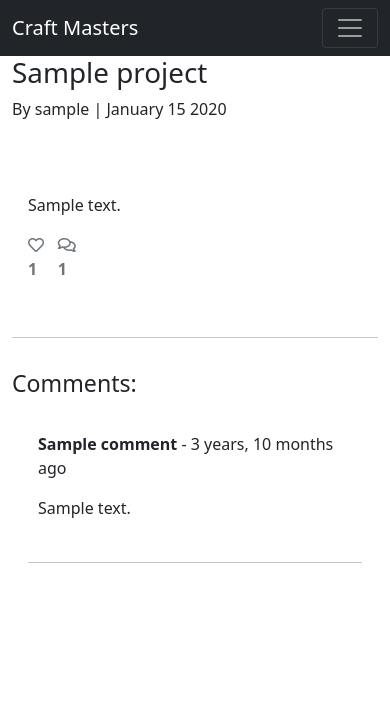
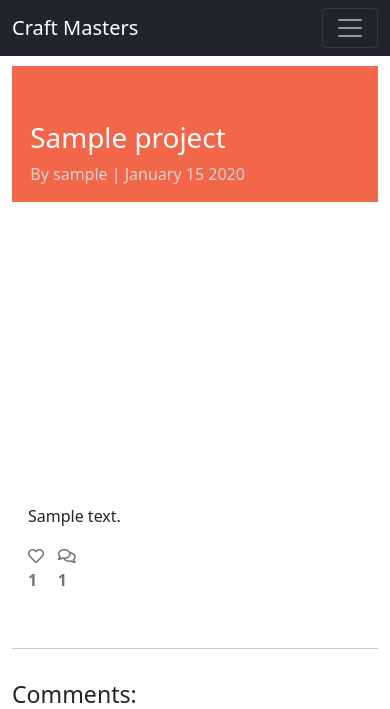
Before and after one commit to MarkD117/craftmasters, a Django app: a page that uses templates/base.html in a window 390 px wide. Shown: the top 709 px of the page. Run offline with Django 3.2, Linux system fonts and the light colour scheme; tables that the repository leaves empty hold one stand-in row (values such as "Sample post"); parts of the project's set-up code (start-up, migrations or seed data) failed here and were passed over.

Commit message:
Add css style for project detail page and update links

```diff
--- a/static/css/style.css
+++ b/static/css/style.css
@@ -171,17 +171,70 @@ ul.fa-ul{
     color: #d12600;
 }
 
+/* ----- project detail page ----- */
+
+.project-banner {
+    margin-top: 10px;
+    overflow: hidden;
+    position: relative;
+    display: inline-block;
+    height: 33vh;
+    width: 100%;
+}
+
+.project-banner-text {
+    background-color: #f26749;
+    color: white;
+    position: relative;
+}
+
+.project-banner-image {
+    position: relative;
+    overflow: hidden;
+}
+
+.project-banner-image:after {
+    content: "";
+    position: absolute;
+    top: 0;
+    right: 90%;
+    height: 100%;
+    width: 150%;
+    background: #f26749;
+    -webkit-transform: skew(15deg);
+    -moz-transform: skew(15deg);
+    transform: skew(15deg);
+    z-index: 100;
+}
+
+.post-title {
+    margin-top: 18%;
+    margin-left: 5%;
+}
+
+.post-subtitle {
+    margin-left: 5%;
+    color: lightgray;
+}
+
+
 /* ----- Media Queries ----- */
+
 @media (max-width: 1300px) {
     .project-image-container {
         height: 350px;
     }
 }
 
-@media (max-width: 1000px) {
+@media (max-width: 990px) {
     .project-image-container {
         height: 300px;
     }
+
+    .project-banner {
+        height: 200px;
+    }
+
 }
 
 @media (max-width: 900px) {
@@ -194,3 +247,30 @@ ul.fa-ul{
     }
 
 }
+
+@media (max-width: 767px) {
+    .project-image-container {
+        height: 300px;
+    }
+
+    .project-banner {
+        height: 500px;
+    }
+
+    .project-banner-image:after {
+        display: none;
+    }
+
+    .post-title {
+        margin-top: 15%;
+    }
+
+}
+
+@media (max-width: 575px) {
+
+    .project-banner {
+        height: 400px;
+    }
+
+}
--- a/templates/projects.html
+++ b/templates/projects.html
@@ -26,7 +26,7 @@
                                 </div>
                             </div>
                             <!-- url allows users to open specific post in the detailed post view -->
-                            <a href="#" class="project-link">
+                            <a href="{% url 'project_detail' project.slug %}" class="project-link">
                                 <h2 class="card-title project-title">{{ project.title }}</h2>
                                 <p class="card-text project-description">{{ project.description }}</p>
                             </a>
@@ -36,7 +36,7 @@
                                     {{ project.created_on|date:"F d Y" }}
                                     <i class="far fa-heart like-counter"></i> {{ project.number_of_likes }}
                                 </span>
-                                <a href="#" class="project-link read-article"><span>Read Article &#8594;</span></a>
+                                <a href="{% url 'project_detail' project.slug %}" class="project-link read-article"><span>Read Article &#8594;</span></a>
                             </p>
 
                         </div>
```
